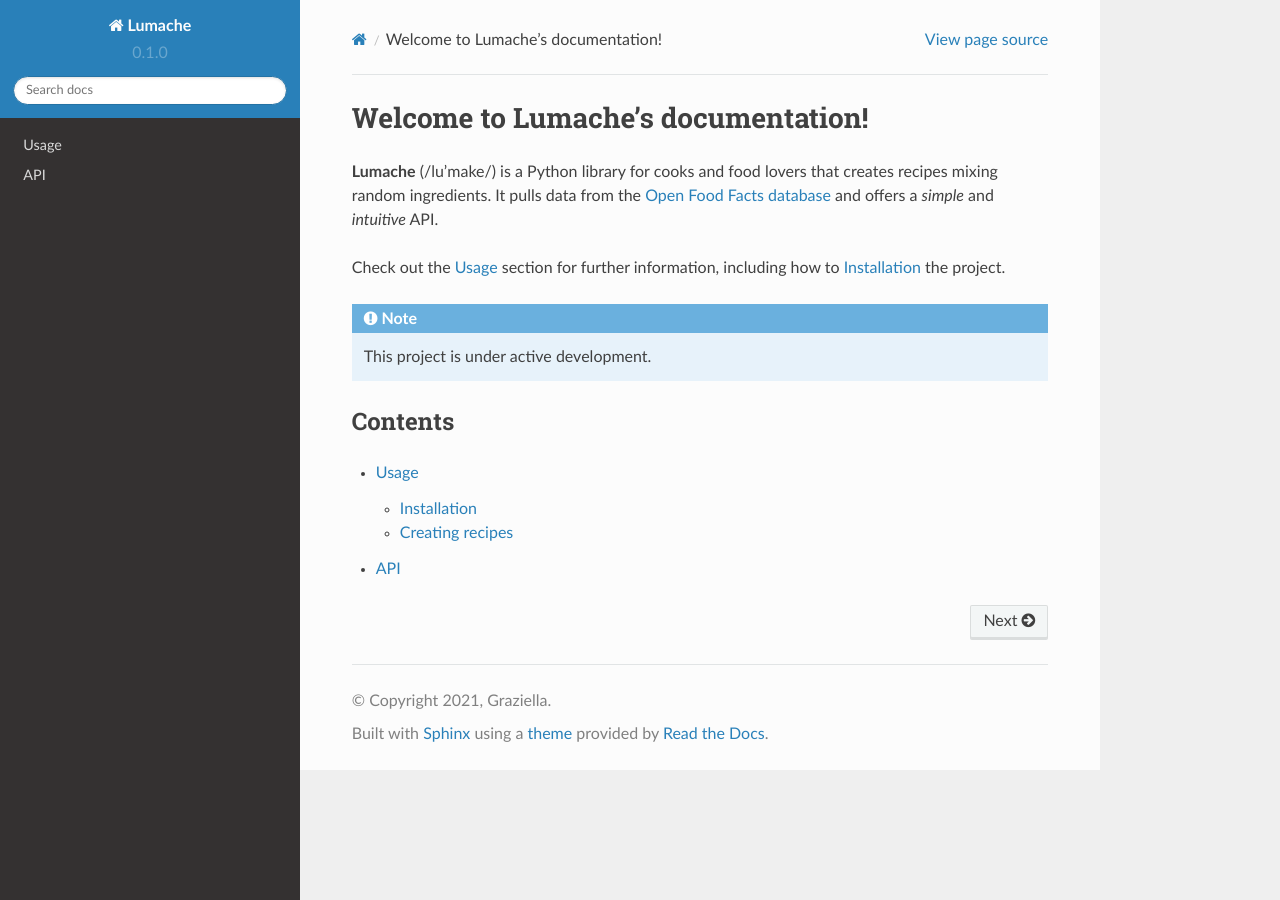
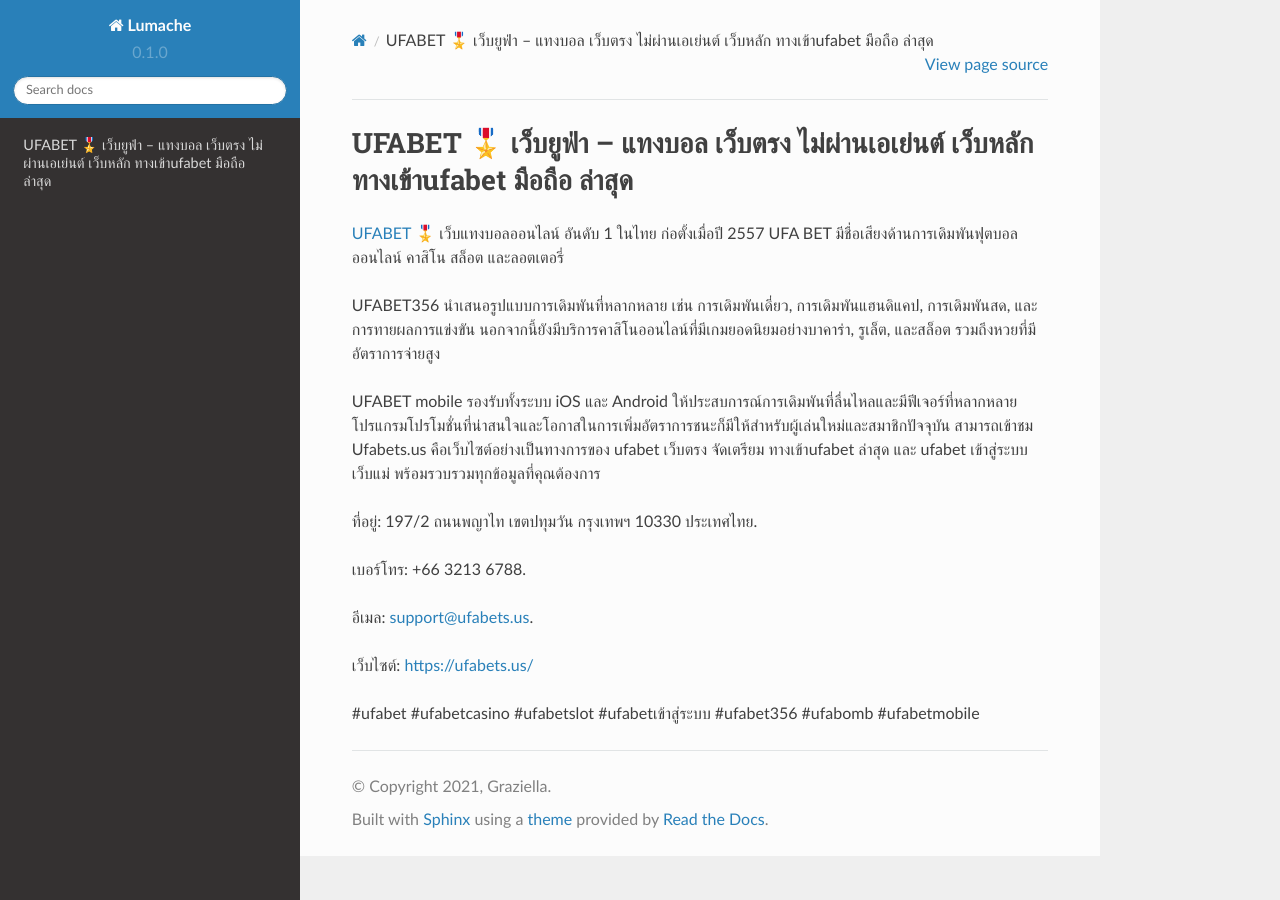
Before and after one commit to luongchanvien962/ufabetsus, a Sphinx documentation site: the page built from docs/source/index.rst, in a window 1280 px wide. Built offline with Sphinx 7.4.7 and the Read the Docs theme 2.0.0, drawn with Linux system fonts in a browser that asks for light colours.

Commit message:
Update index.rst

```diff
--- a/docs/source/index.rst
+++ b/docs/source/index.rst
@@ -1,22 +1,18 @@
-Welcome to Lumache's documentation!
+UFABET 🎖️ เว็บยูฟ่า – แทงบอล เว็บตรง ไม่ผ่านเอเย่นต์ เว็บหลัก ทางเข้าufabet มือถือ ล่าสุด
 ===================================
 
-**Lumache** (/lu'make/) is a Python library for cooks and food lovers
-that creates recipes mixing random ingredients.
-It pulls data from the `Open Food Facts database <https://world.openfoodfacts.org/>`_
-and offers a *simple* and *intuitive* API.
+`UFABET <https://ufabets.us/>`_ 🎖️ เว็บแทงบอลออนไลน์ อันดับ 1 ในไทย ก่อตั้งเมื่อปี 2557 UFA BET มีชื่อเสียงด้านการเดิมพันฟุตบอลออนไลน์ คาสิโน สล็อต และลอตเตอรี่
 
-Check out the :doc:`usage` section for further information, including
-how to :ref:`installation` the project.
+UFABET356 นำเสนอรูปแบบการเดิมพันที่หลากหลาย เช่น การเดิมพันเดี่ยว, การเดิมพันแฮนดิแคป, การเดิมพันสด, และการทายผลการแข่งขัน นอกจากนี้ยังมีบริการคาสิโนออนไลน์ที่มีเกมยอดนิยมอย่างบาคาร่า, รูเล็ต, และสล็อต รวมถึงหวยที่มีอัตราการจ่ายสูง
 
-.. note::
+UFABET mobile รองรับทั้งระบบ iOS และ Android ให้ประสบการณ์การเดิมพันที่ลื่นไหลและมีฟีเจอร์ที่หลากหลาย โปรแกรมโปรโมชั่นที่น่าสนใจและโอกาสในการเพิ่มอัตราการชนะก็มีให้สำหรับผู้เล่นใหม่และสมาชิกปัจจุบัน สามารถเข้าชม Ufabets.us คือเว็บไซต์อย่างเป็นทางการของ ufabet เว็บตรง จัดเตรียม ทางเข้าufabet ล่าสุด และ ufabet เข้าสู่ระบบ เว็บแม่ พร้อมรวบรวมทุกข้อมูลที่คุณต้องการ
 
-   This project is under active development.
+ที่อยู่: 197/2 ถนนพญาไท เขตปทุมวัน กรุงเทพฯ 10330 ประเทศไทย.
 
-Contents
---------
+เบอร์โทร: +66 3213 6788.
 
-.. toctree::
+อีเมล: support@ufabets.us.
 
-   usage
-   api
+เว็บไซต์: https://ufabets.us/
+
+#ufabet #ufabetcasino #ufabetslot #ufabetเข้าสู่ระบบ #ufabet356 #ufabomb #ufabetmobile
```
